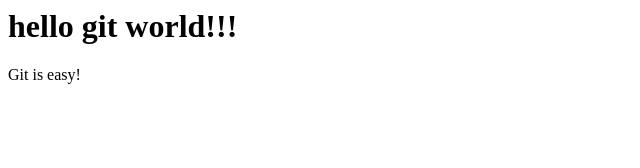
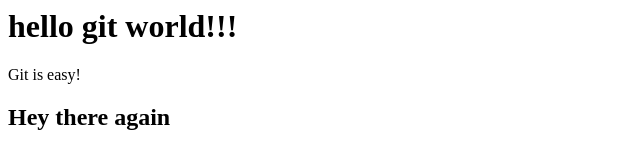
Before and after one commit to JAYJP1003/gitgithubmasterclass, a plain HTML site: page index.html in a window 1280 px wide. Shown: the whole page, without its empty margins (0-640 px from the left). Drawn offline with Linux system fonts and the light colour scheme.

Commit message:
Editting message in vscode

```diff
--- a/index.html
+++ b/index.html
@@ -3,3 +3,5 @@
 <div>
     <p>Git is easy!</p>
 </div>
+
+<h2>Hey there again</h2>
```
